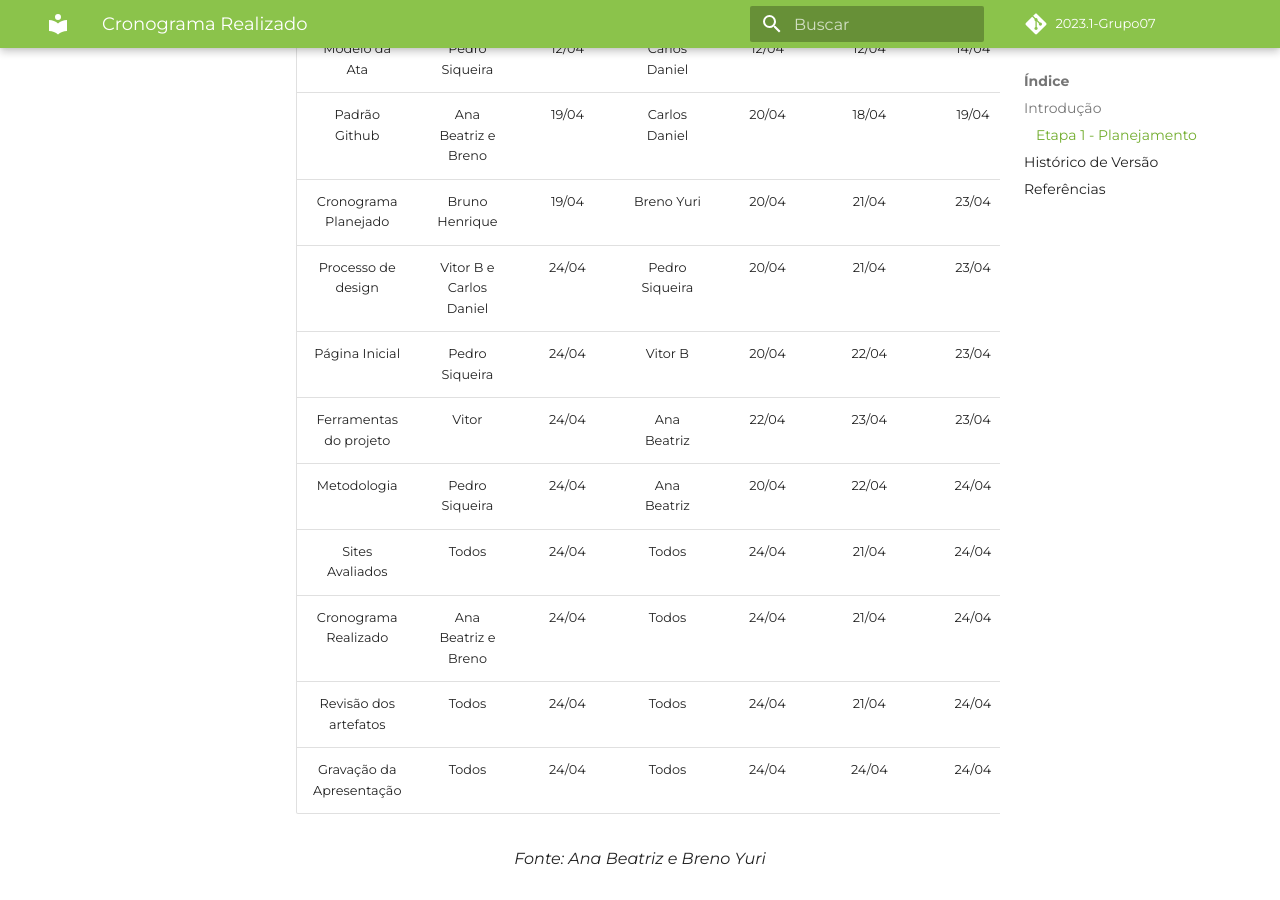
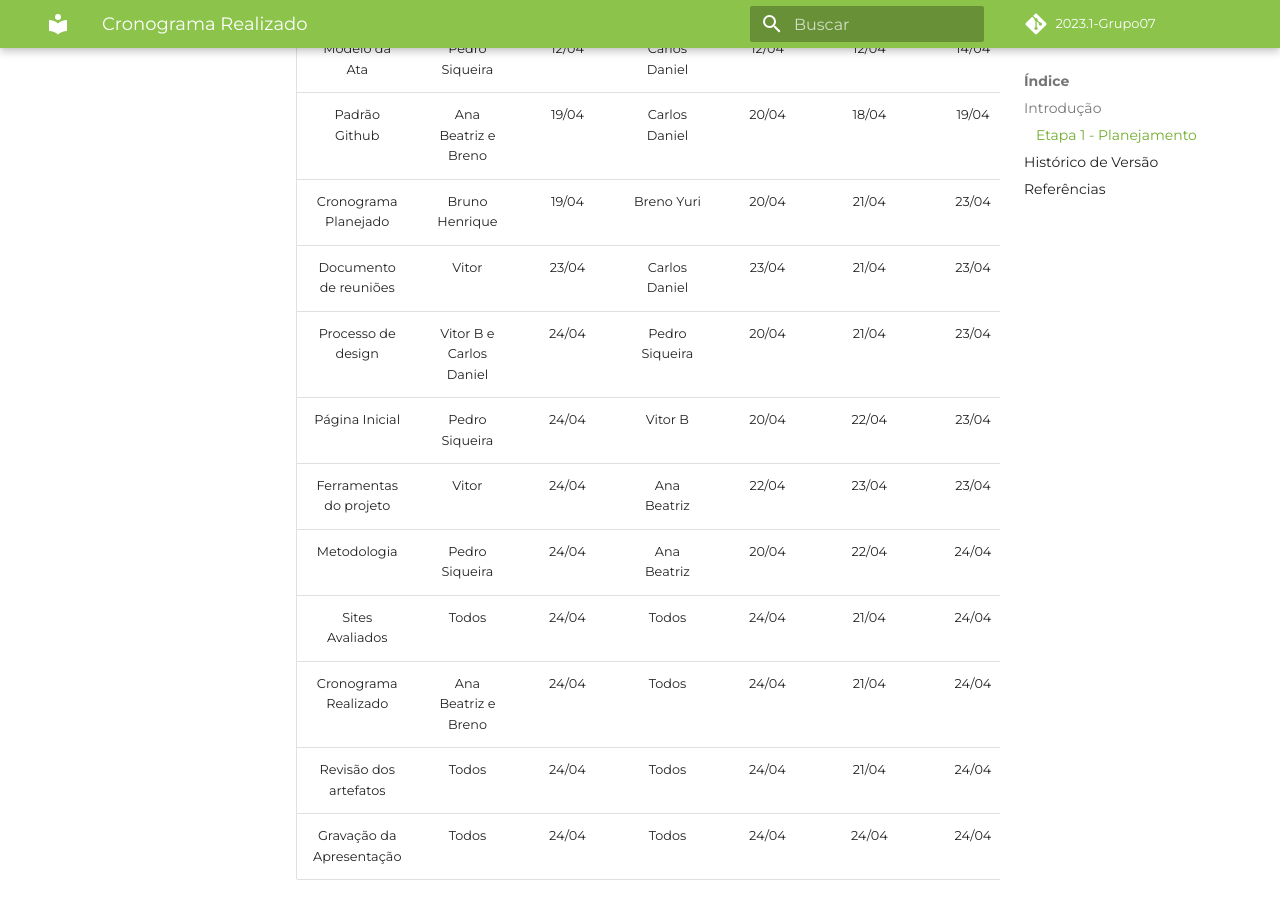
Before and after one commit to Interacao-Humano-Computador/2023.1-Agiel, an MkDocs documentation site: the page built from docs/planejamento/cronograma_realizado.md, in a window 1280 px wide and 900 px high, scrolled down 606 px. Built offline with MkDocs 1.6.1 and Material for MkDocs 9.7.7, drawn with Linux system fonts in a browser that asks for light colours; some web fonts are replaced; comment, search, counter and statistics services are not loaded.

Commit message:
docs: adiciona artefato

```diff
--- a/docs/planejamento/cronograma_realizado.md
+++ b/docs/planejamento/cronograma_realizado.md
@@ -14,6 +14,7 @@ O cronograma realizado é um documento que descreve as atividades que foram exec
 |     Modelo da Ata     | Pedro Siqueira |  12/04  |    Carlos Daniel     |  12/04  |        12/04         |       14/04       |
 |     Padrão Github     | Ana Beatriz e Breno |  19/04  |    Carlos Daniel     |  20/04  |        18/04         |       19/04       |
 |       Cronograma Planejado      | Bruno Henrique |  19/04  |   Breno Yuri   |  20/04  |        21/04         |       23/04       |
+| Documento de reuniões |   Vitor   |  23/04  |  Carlos Daniel   |  23/04  |        21/04         |       23/04       |
 |   Processo de design   |    Vitor B  e  Carlos Daniel  |  24/04  | Pedro Siqueira |  20/04  |        21/04         |       23/04       |
 |     Página Inicial     | Pedro Siqueira |  24/04  |    Vitor B     |  20/04  |        22/04         |       23/04       |
 | Ferramentas do projeto |   Vitor   |  24/04  |  Ana Beatriz   |  22/04  |        23/04         |       23/04       |
```
